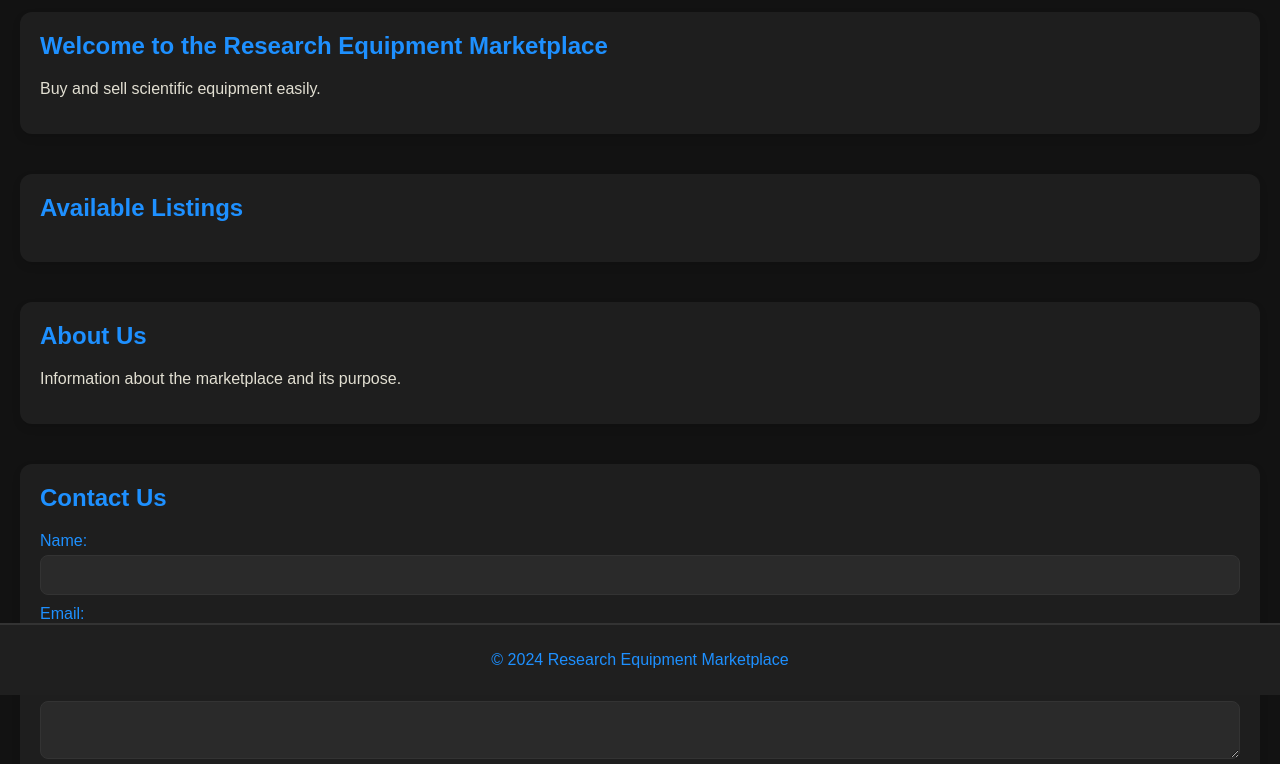
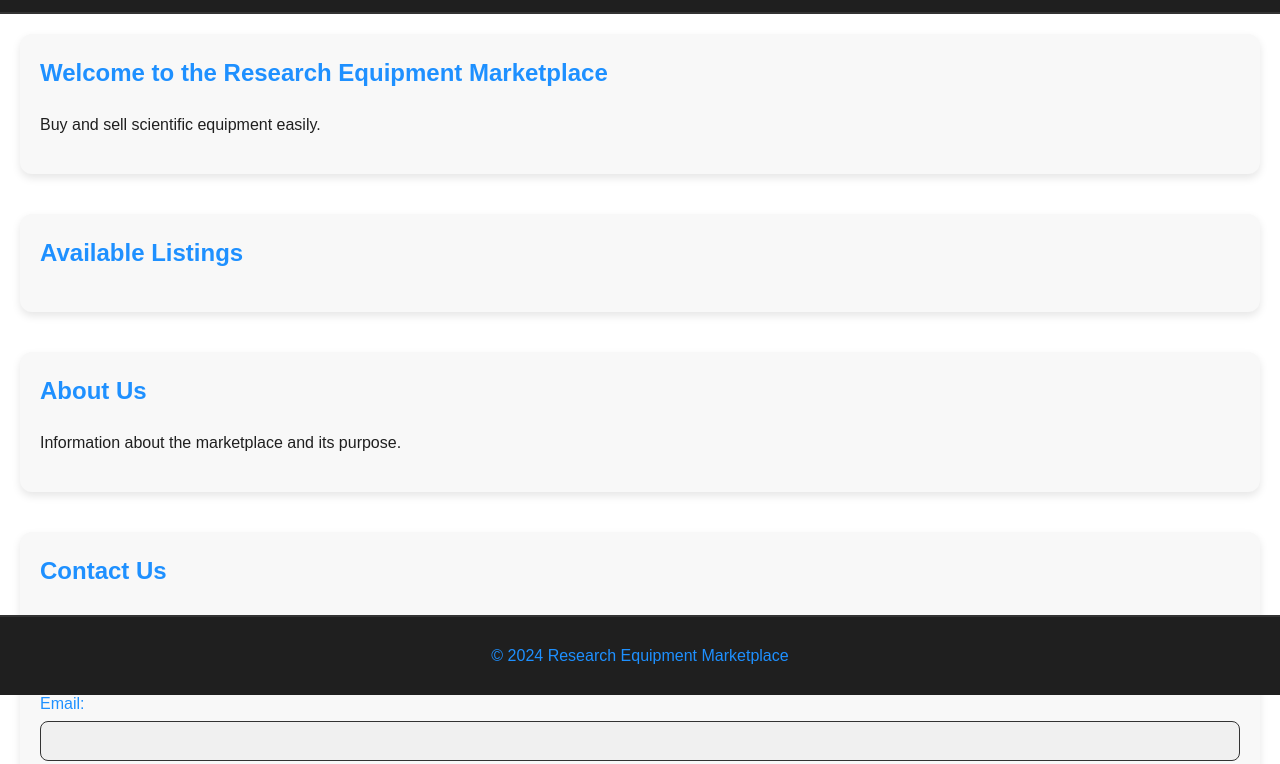
Before and after one commit to philipphaugg/test1, a plain HTML site: page index.html in a window 1280 px wide. Shown: the part 105-869 px from the top of the page. Drawn offline with Linux system fonts and the light colour scheme.

Commit message:
change background to white

```diff
--- a/styles.css
+++ b/styles.css
@@ -3,8 +3,8 @@ body {
     font-family: 'Arial', sans-serif;
     margin: 0;
     padding: 0;
-    background-color: #121212;
-    color: #1E90FF
+    background-color: #FFFFFF; /* Changed background color to white */
+    color: #1E90FF;
     line-height: 1.6;
 }
 
@@ -50,12 +50,12 @@ nav ul li a:hover {
 /* Main Content Styles */
 main {
     padding: 20px;
-    color:  #E2DFD2
+    color: #1F1F1F; /* Changed main text color to dark for better contrast on white background */
 }
 
 section {
     margin-bottom: 40px;
-    background-color: #1E1E1E;
+    background-color: #F8F8F8; /* Light background for sections to distinguish them from the main background */
     padding: 20px;
     border-radius: 12px;
     box-shadow: 0 4px 8px rgba(0, 0, 0, 0.1);
@@ -82,7 +82,7 @@ form input, form textarea, form button {
     margin-bottom: 10px;
     border: 1px solid #333;
     border-radius: 8px;
-    background-color: #2A2A2A;
+    background-color: #F0F0F0; /* Light background for form elements */
     color: #1E90FF;
     font-size: 16px;
 }
```
